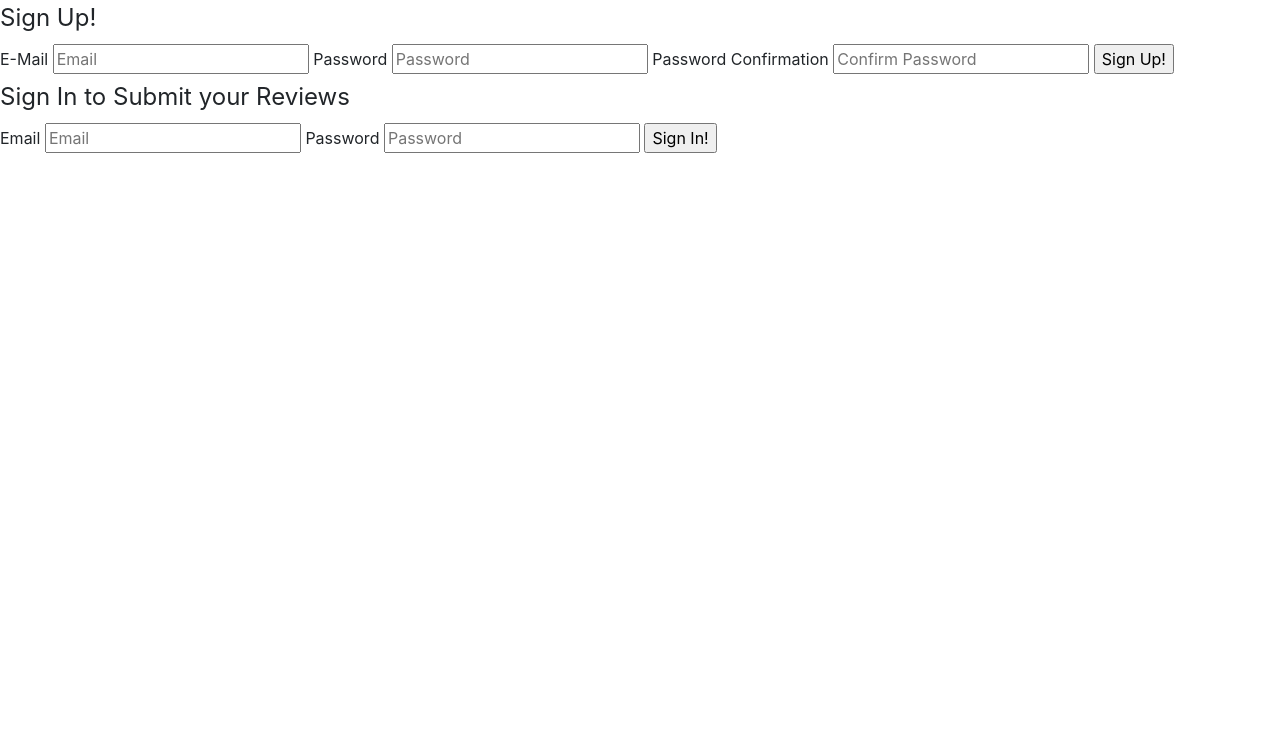
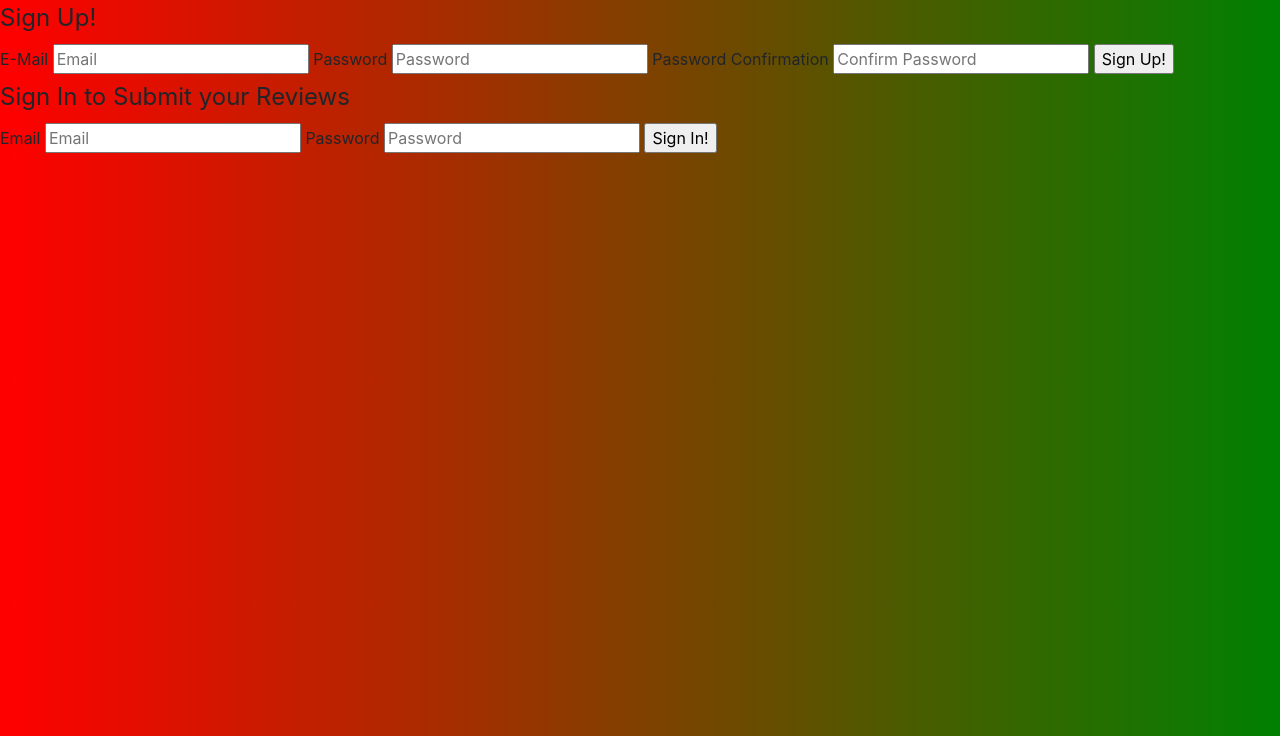
Before and after one commit to santostristen/Game-Reviews-Client, a website built with webpack: page index.html in a window 1280 px wide. Shown: the part 64-800 px from the top of the page. Built offline with nearby package versions, Linux system fonts and the light colour scheme.

Commit message:
Commiting again

```diff
--- a/assets/styles/index.scss
+++ b/assets/styles/index.scss
@@ -11,3 +11,7 @@ textarea {
   margin-left: auto;
   margin-right: auto;
 }
+
+body {
+  background-image: linear-gradient(to right, #ff0000, #008000);
+}
```
